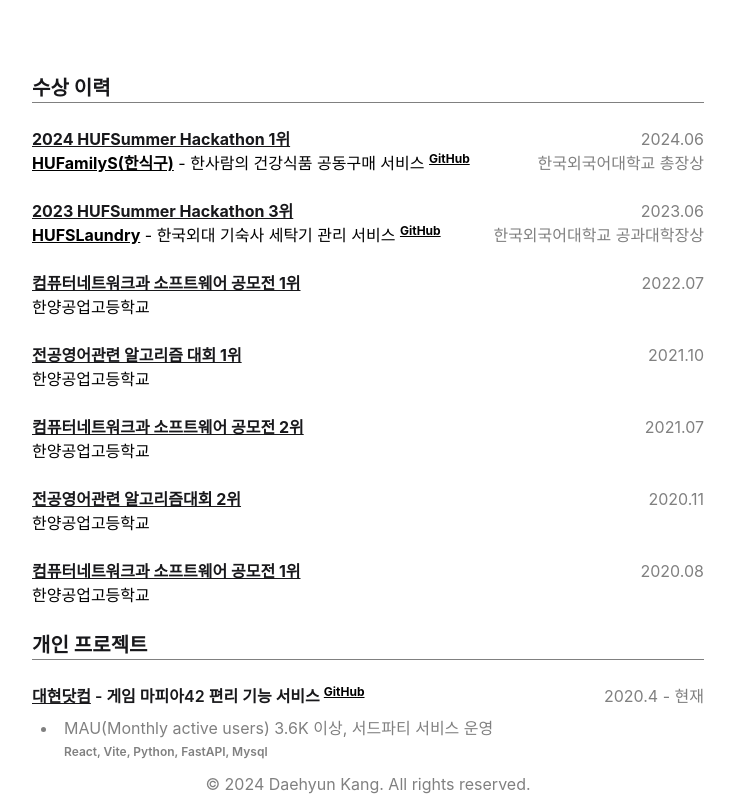
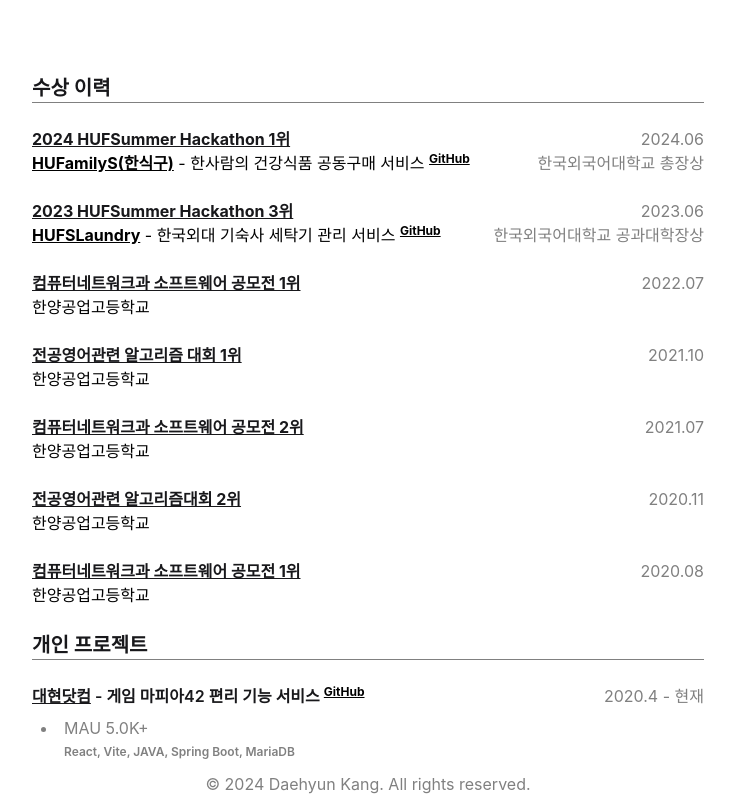
Before and after one commit to daehyuh/daehyundev, a Next.js app: page /cv in a window 1280 px wide. Shown: the part 1327-2123 px from the top of the page, without its empty margins (272-1007 px from the left). Built offline with nearby package versions, Linux system fonts and the light colour scheme.

Commit message:
대현닷컴 mau, backend change

```diff
--- a/src/app/cv/page.js
+++ b/src/app/cv/page.js
@@ -111,8 +111,8 @@
         <p><strong><a href="http://www.대현.com/">대현닷컴</a> - 게임 마피아42 편리 기능 서비스 </strong> <sup><a href="https://github.com/daehyun-project">GitHub</a></sup>
         <span className="text-muted-foreground float-end text-right">2020.4 - 현재</span>
         <ul>
-          <li>MAU(Monthly active users) 3.6K 이상, 서드파티 서비스 운영
-          <span className="text-[75%] block font-semibold">React, Vite, Python, FastAPI, Mysql<span className="text-decoration"></span></span>
+          <li>MAU 5.0K+
+          <span className="text-[75%] block font-semibold">React, Vite, JAVA, Spring Boot, MariaDB<span className="text-decoration"></span></span>
           </li>
           </ul>
         </p>
```
